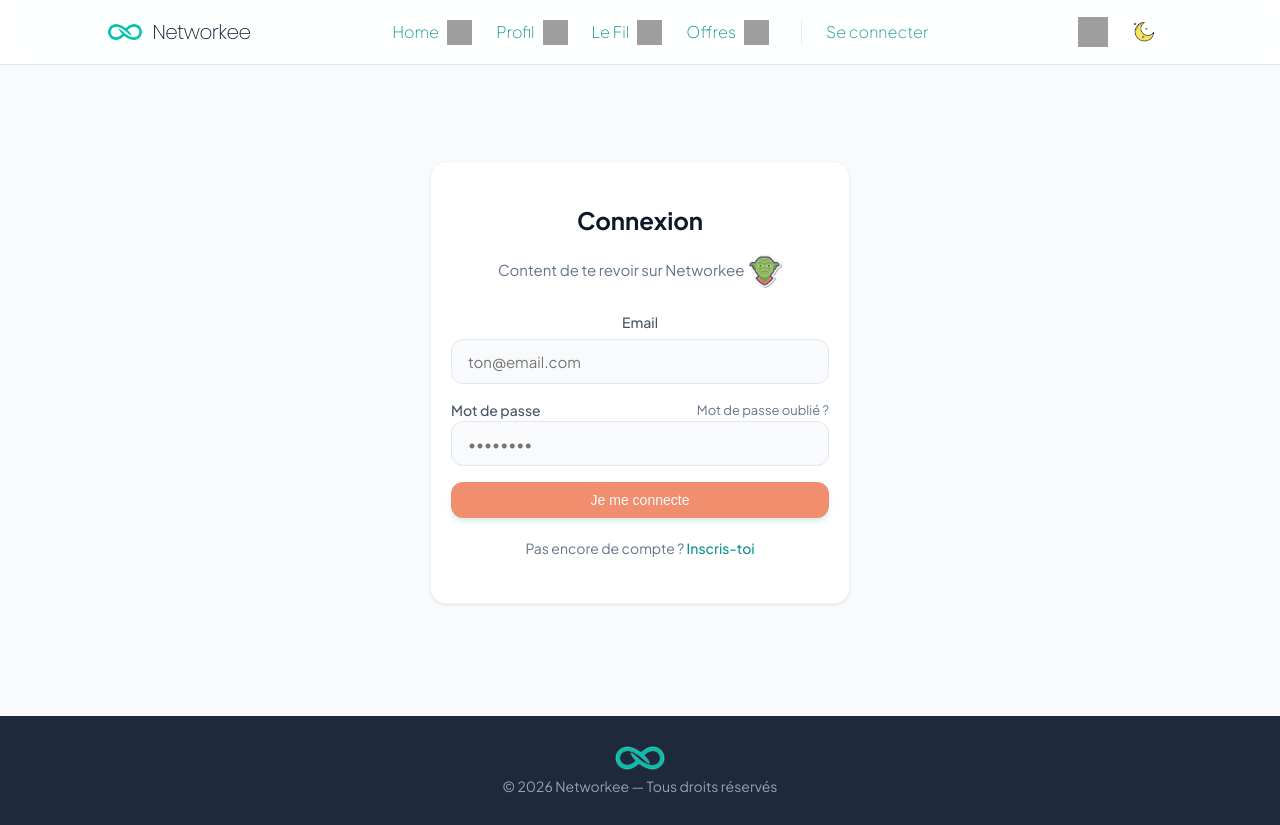
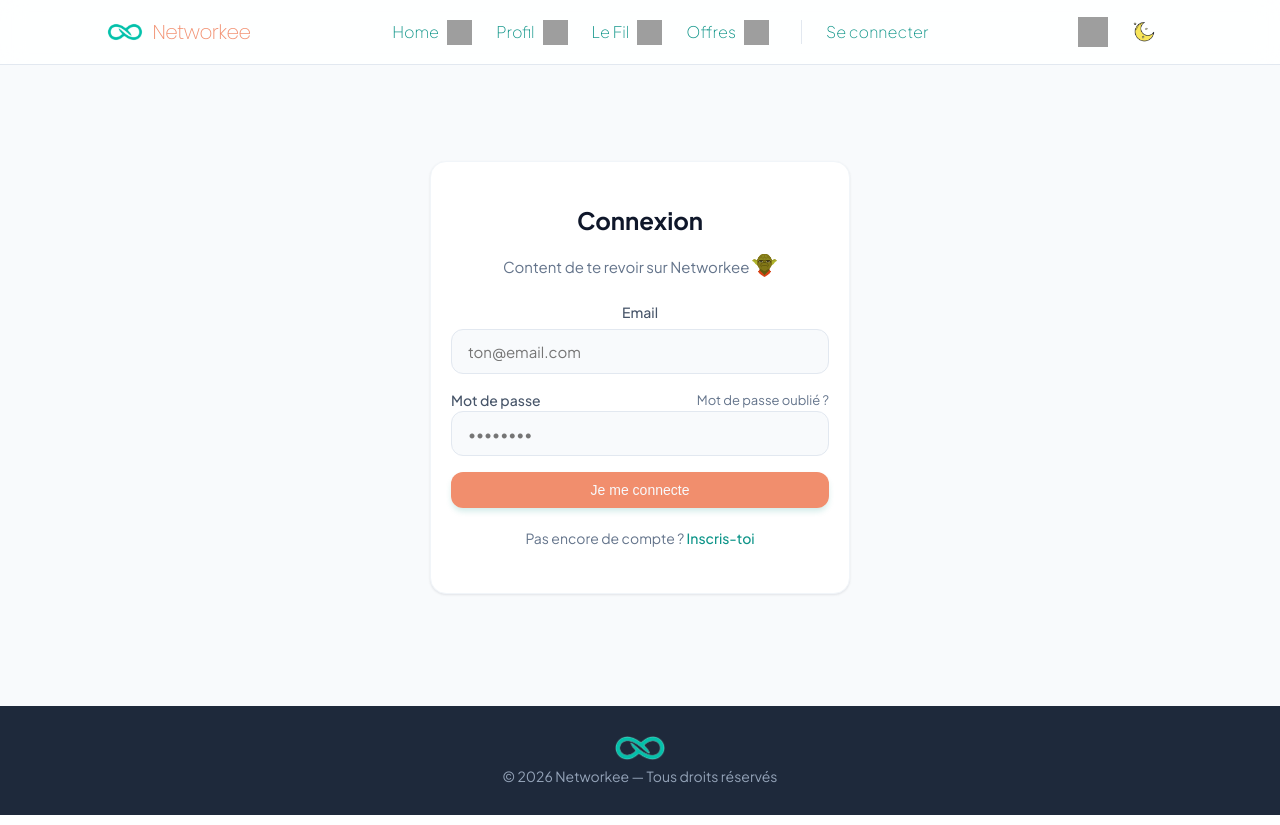
Before and after one commit to Dev-Djelloul/Networkee, a PHP site: page /pages/login.php in a window 1280 px wide. Run offline with PHP 8.4, Linux system fonts and the light colour scheme; some libraries are stand-ins or nearby versions; grey boxes are pictures that could not be loaded.

Commit message:
fix icon login page + colors

```diff
--- a/pages/login.php
+++ b/pages/login.php
@@ -40,7 +40,7 @@ include __DIR__ . '/../includes/head.php';
         <div class="card auth-card">
             <div class="card-body">
                 <h2>Connexion</h2>
-                <p>Content de te revoir sur Networkee <img src="<?php echo $baseUrl; ?>icons/icons8-yoda-100.png" alt="" width="35" height="35" style="vertical-align: -12px;"></p>
+                <p>Content de te revoir sur Networkee <img src="<?php echo $baseUrl; ?>icons/icons8-yoda-48.png" alt="" width="25" height="25" style="vertical-align: -5px;"></p>
 
                 <div id="message"></div>
 
--- a/styles/modern.css
+++ b/styles/modern.css
@@ -124,6 +124,7 @@ a {
   font-weight: 500;
   font-size: 1.25rem;
   letter-spacing: -0.025em;
+  color: #ef7c56db;
 }
 
 .logo-mark {
@@ -414,7 +415,7 @@ a {
   width: 100%;
   max-width: 680px;
   margin: 0 auto;
-  padding: 2rem 2rem 3rem;
+  padding: 2rem 2.5rem 3rem;
 }
 
 /* Cards */
@@ -1852,8 +1853,7 @@ footer .brand {
   background: var(--surface);
   border: 1px solid var(--border);
   border-right: none;
-  border-radius: 0.75rem 0 0 0.75rem;
-  width: 220px;
+  width: 235px;
   padding: 1.25rem;
   display: flex;
   flex-direction: column;
```
Also changed, not shown: icons/icons8-yoda-100.png (deleted), icons/icons8-yoda-48.png (added), uploads/avatar_6a5c30eb04010.jpg (added).
